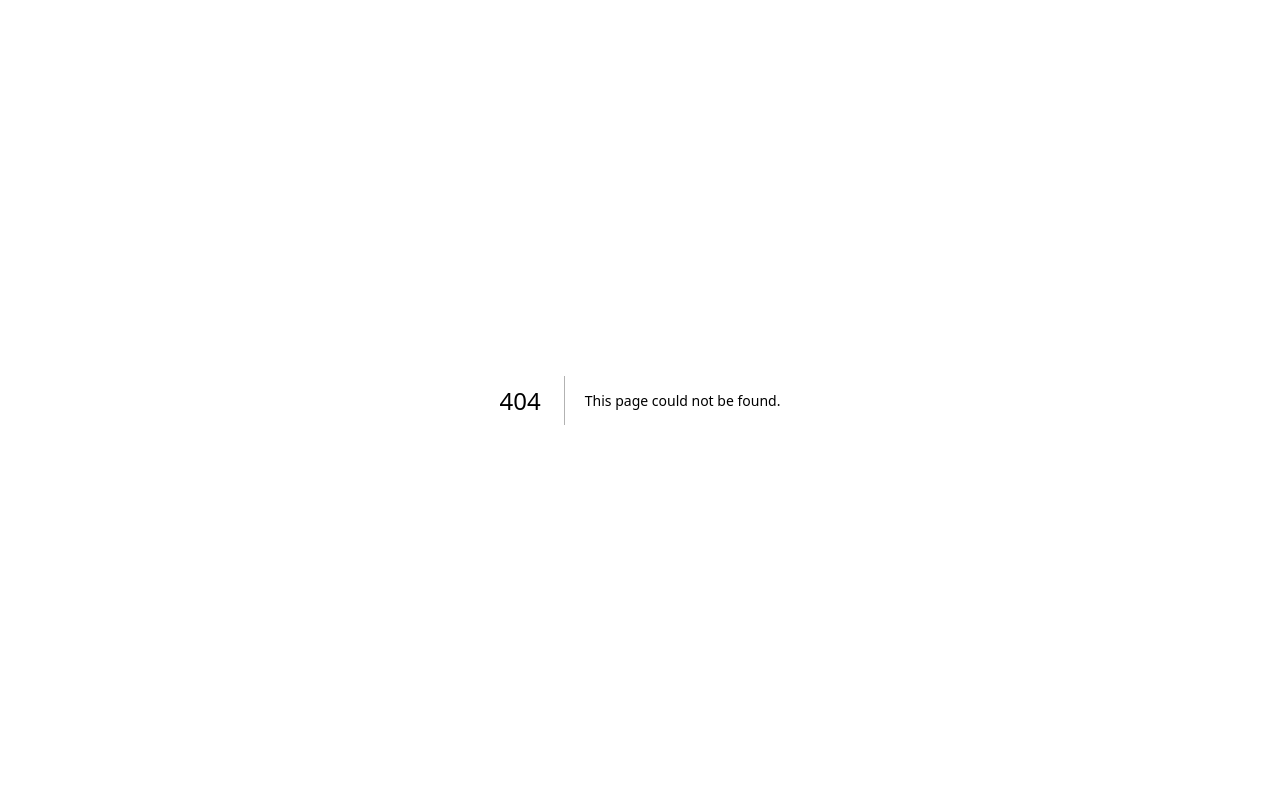
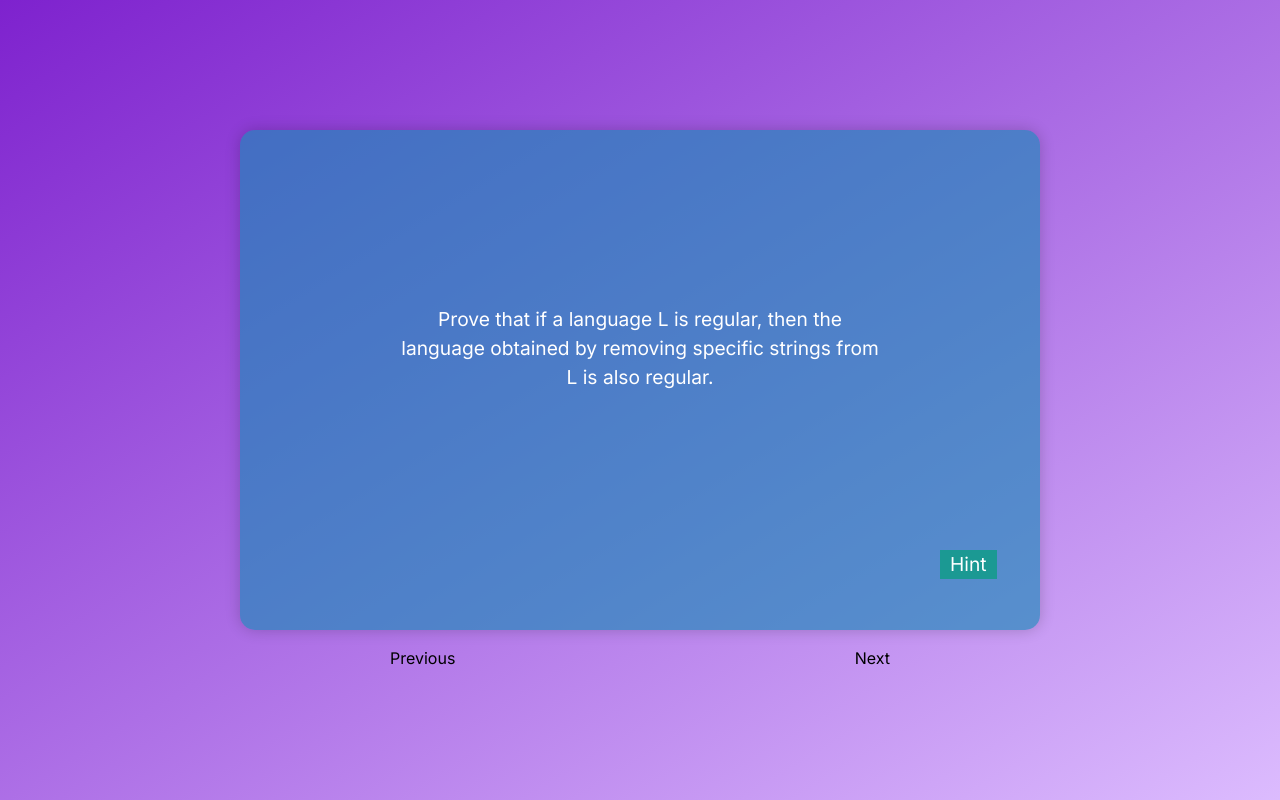
Before and after one commit to EashanSinha1/OttoTAFrontend, a Next.js app in the folder otto-ta-frontend/: page /flashcardplay in a window 1280 px wide. Before the commit this address had no page. Built offline with nearby package versions, Linux system fonts and the light colour scheme; no server answers.

Commit message:
warm and fuzzy css tailwind mixer

```diff
--- /dev/null
+++ b/otto-ta-frontend/app/(flashcard)/flashcardplay/page.tsx
@@ -0,0 +1,43 @@
+"use client";
+import { FC, use, useEffect, useState } from "react";
+import Image from "next/image";
+import { useRouter } from "next/navigation";
+import FlippableCard from "@/components/cardholder/flippable-card";
+
+const FlashcardPlayPage: FC = () => {
+  const router = useRouter();
+  const [cardInfo, setCardInfo] = useState({
+    "question": "Prove that if a language L is regular, then the language obtained by removing specific strings from L is also regular.",
+    "answer": "If a language L is regular, then the language obtained by removing specific strings from L while preserving the regular structure is also regular.",
+    "hint": "Think about how the removal of specific strings affects the regularity of a language."
+});
+  async function getCard() {
+    const data = await fetch("https://back.otto-ta.com/flashcard");
+    const json = await data.json();
+    setCardInfo({
+      question: json.question,
+      answer: json.answer,
+      hint: json.hint,
+    });
+  }
+  useEffect(() => {
+    getCard();
+  }, []);
+
+  return (
+    <main className="flex min-h-screen flex-col items-center justify-center py-0 bg-gradient-to-br from-purple-700 to-purple-300/90">
+      <FlippableCard
+        question={cardInfo.question}
+        answer={cardInfo.answer}
+        hint={cardInfo.hint}
+      />
+      <div className="w-[500px] flex justify-between mt-4">
+      <button>Previous</button>
+      <button>Next</button>
+    </div>
+
+    </main>
+  );
+};
+
+export default FlashcardPlayPage;
--- /dev/null
+++ b/otto-ta-frontend/app/(flashcard)/flashcardselect/page.tsx
@@ -0,0 +1,16 @@
+"use client";
+import { FC, useEffect } from "react";
+import Image from "next/image";
+import { useRouter } from "next/navigation";
+
+const FlashcardSelectPage: FC = () => {
+  const router = useRouter();
+
+  //get questions
+
+  return (
+    <main className="flex min-h-screen flex-col items-center justify-center py-0 bg-gradient-to-br from-purple-700 to-purple-300/90"></main>
+  );
+};
+
+export default FlashcardSelectPage;
--- /dev/null
+++ b/otto-ta-frontend/components/card/card.css
@@ -0,0 +1,117 @@
+@import url("https://fonts.googleapis.com/css2?family=Roboto+Slab:wght@200;300&display=swap");
+
+.card {
+  height: 100%;
+  width: 100%;
+  display: flex;
+  flex-direction: column;
+  transform-style: preserve-3d;
+  align-items: center;
+  justify-content: center;
+
+  /* Content Alignment*/
+  position: relative;
+  border-radius: 15px;
+  border: 2px thin white;
+  box-shadow: 0px 0px 15px rgba(0, 0, 0, 0.2);
+
+  transition: transform 800ms;
+}
+.card.flipped {
+  transform: rotateY(180deg);
+}
+.card-front,
+.card-back {
+  height: 100%;
+  width: 100%;
+  border-radius: 15px;
+
+  backface-visibility: hidden;
+  -webkit-backface-visibility: hidden;
+
+  /*Alignment*/
+  position: absolute;
+
+  display: flex;
+  flex-direction: column;
+  justify-content: center;
+  align-items: center;
+  color: white;
+}
+
+.card-front {
+  background-color: #1c89b8a6;
+  display: flex;
+  flex-direction: row;
+}
+.card-back {
+  background-color: #005a9c;
+  transform: rotateY(180deg);
+  color: rgba(34, 164, 140, 0.419);
+}
+.card-title {
+  position: absolute;
+  top: 175px;
+  width: 60%;
+  font-size: larger;
+  text-align: center;
+  user-select: none;
+}
+.card-hint-button {
+  position: absolute;
+  top: 420px;
+  left: 700px;
+  width: fit-content;
+  text-align: center;
+  background-color: #1b9993;
+  padding-right: 10px;
+  padding-left: 10px;
+  font-size: larger;
+  cursor: pointer;
+}
+.card-hint {
+  position: absolute;
+  top: 400px;
+  width: 60%;
+  text-align: center;
+  user-select: none;
+}
+
+.card-answer {
+  position: absolute;
+  top: 175px;
+  width: 90%;
+  font-size: larger;
+  color: white;
+  text-align: center;
+}
+
+.button-holder {
+  position: absolute;
+  top: 310px;
+  width: 70%;
+  left: 25px;
+  cursor: pointer;
+}
+
+.card-project-button {
+  width: 110%;
+  font-size: 2.5em;
+
+  padding: 14px;
+  border-radius: 12px;
+  background-color: rgb(32, 108, 143);
+  color: white;
+  border: none;
+  transition: background-color 0.05s ease-in-out;
+  font-size: 0.9em;
+  cursor: pointer;
+}
+
+.card-project-button:hover {
+  background-color: #1b9993;
+}
+
+.card-project-button:active {
+  background-color: #8ec6ff;
+}
--- /dev/null
+++ b/otto-ta-frontend/components/card/card.tsx
@@ -0,0 +1,53 @@
+"use client";
+
+import Image from "next/image";
+import { useState } from "react";
+import "./card.css";
+
+//                <Link href={props.link} className="button-holder">                </Link>
+
+interface CardProps {
+  question: string;
+  answer: string;
+  hint: string;
+}
+
+function Card(props: CardProps) {
+  const [showHint, setShowHint] = useState(false);
+  const [isFlipped, setIsFlipped] = useState(false);
+  const handleMouseEnter = () => {
+    setIsFlipped(true);
+  };
+
+  const handleMouseLeave = () => {
+    setIsFlipped(false);
+  };
+
+  const handleTouch = () => {
+    setIsFlipped(!isFlipped); // Toggle on touch
+  };
+
+  return (
+    <div className={`card ${isFlipped ? "flipped" : ""}`} onClick={handleTouch}>
+      <div className="card-front">
+        <h1 className="card-title">{props.question}</h1>
+
+        <button className="card-hint-button"
+          onClick={(e) => {
+            e.stopPropagation();
+            setShowHint(!showHint);
+          }}
+        >
+          Hint
+        </button>
+        {showHint && <p className="card-hint"
+        >{props.hint}</p>}
+      </div>
+      <div className="card-back">
+        <h1 className="card-answer">{props.answer}</h1>
+      </div>
+    </div>
+  );
+}
+
+export default Card;
--- /dev/null
+++ b/otto-ta-frontend/components/cardholder/flippable-card.css
@@ -0,0 +1,7 @@
+.flippable-card-container {
+  height: 500px;
+  width: 800px;
+  perspective: 1000px;
+  align-items: center;
+  justify-content: center;
+}
--- /dev/null
+++ b/otto-ta-frontend/components/cardholder/flippable-card.tsx
@@ -0,0 +1,16 @@
+import "./flippable-card.css";
+import Card from "../card/card";
+
+interface CardProps {
+  question: string;
+  answer: string;
+  hint: string;
+}
+function FlippableCard(props: CardProps) {
+  return (
+    <div className="flippable-card-container">
+      <Card question={props.question} answer={props.answer} hint={props.hint} />
+    </div>
+  );
+}
+export default FlippableCard;
```
